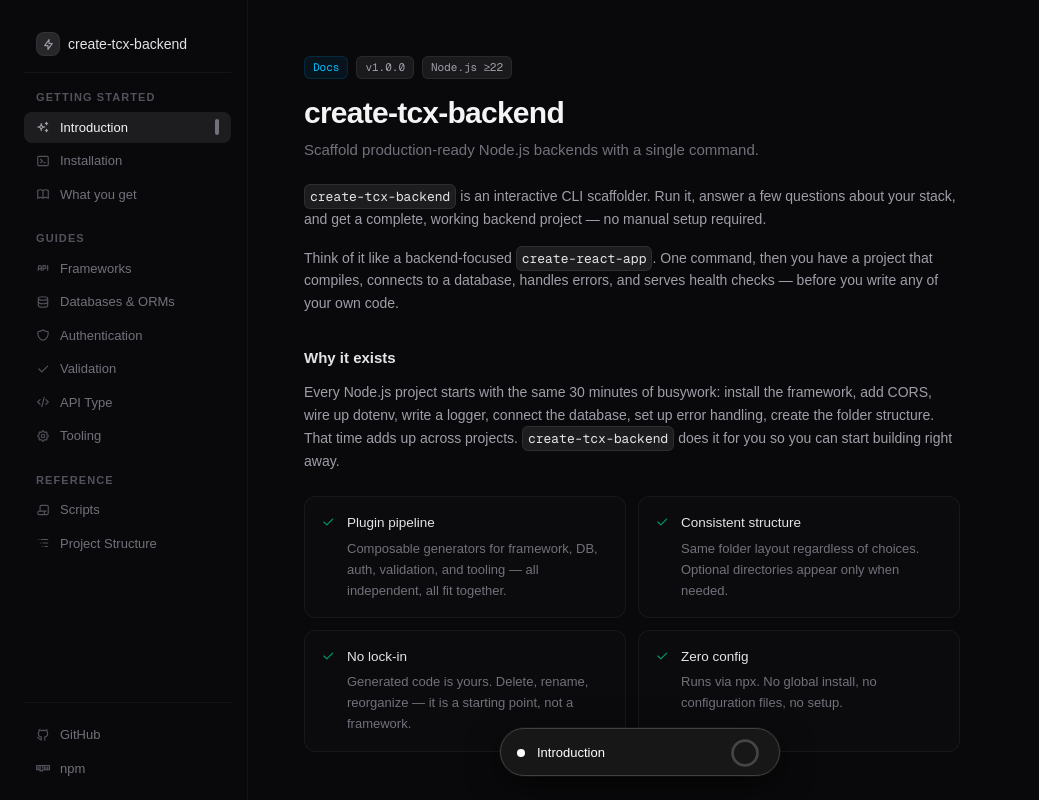
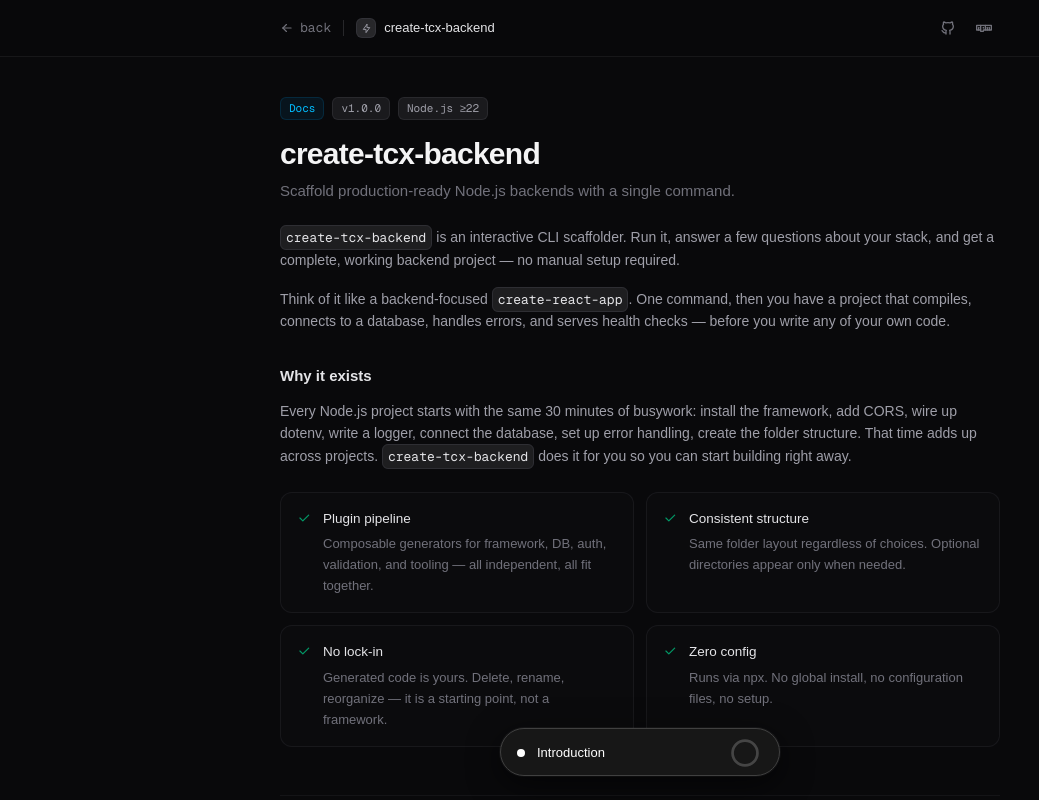
Before and after one commit to sahilcodexx/create-tcx-backend, a Next.js app in the folder web/: page /docs in a window 1280 px wide. Shown: the top 800 px of the page, without its empty margins (0-1039 px from the left). Built offline with nearby package versions, Linux system fonts and the light colour scheme.

Commit message:
refactor: remove Sidebar component and simplify DocsPage header

```diff
--- a/web/app/docs/page.tsx
+++ b/web/app/docs/page.tsx
@@ -14,12 +14,7 @@ import {
   IconDatabase,
   IconShield,
   IconSettings,
-  IconFolderOpen,
   IconApi,
-  IconPackage,
-  IconChevronRight,
-  IconMenu2,
-  IconX,
   IconAlertTriangle,
   IconInfoCircle,
   IconBolt,
@@ -434,54 +429,11 @@ function Layer({ name, desc }: { name: string; desc: string }) {
   );
 }
 
-/* ─── Sidebar ─────────────────────────────────────────────────────────────── */
-function Sidebar({ active, scrollTo }: { active: string; scrollTo: (id: string) => void }) {
-  return (
-    <aside className="flex flex-col h-full">
-      <div className="flex items-center gap-2 px-3 py-4 border-b border-zinc-800/40 mb-4">
-        <div className="flex items-center justify-center w-6 h-6 rounded-lg bg-zinc-800 border border-zinc-700/50">
-          <IconBolt size={13} className="text-zinc-400" />
-        </div>
-        <span className="text-sm font-medium text-zinc-200">create-tcx-backend</span>
-      </div>
-      {NAV.map((group) => (
-        <div key={group.group} className="mb-5">
-          <p className="text-[11px] font-semibold tracking-widest text-zinc-600 mb-1.5 px-3 uppercase">{group.group}</p>
-          <div className="flex flex-col gap-0.5">
-            {group.items.map(({ id, label, icon }) => (
-              <button
-                key={id}
-                onClick={() => scrollTo(id)}
-                className={`group flex items-center gap-2.5 px-3 py-1.5 rounded-lg text-[13px] text-left w-full transition-all ${
-                  active === id
-                    ? "bg-zinc-800/70 text-zinc-100"
-                    : "text-zinc-500 hover:text-zinc-300 hover:bg-zinc-800/30"
-                }`}
-              >
-                <span className={`shrink-0 ${active === id ? "text-zinc-400" : "text-zinc-600 group-hover:text-zinc-500"}`}>{icon}</span>
-                {label}
-                {active === id && <span className="ml-auto w-1 h-4 rounded-full bg-zinc-500" />}
-              </button>
-            ))}
-          </div>
-        </div>
-      ))}
-      <div className="mt-auto pt-4 border-t border-zinc-800/40 flex flex-col gap-0.5">
-        <a href="https://github.com" target="_blank" rel="noopener noreferrer" className="flex items-center gap-2.5 px-3 py-1.5 rounded-lg text-[13px] text-zinc-500 hover:text-zinc-300 hover:bg-zinc-800/30 transition-colors">
-          <IconBrandGithub size={14} className="text-zinc-600" />GitHub
-        </a>
-        <a href="https://npmjs.com" target="_blank" rel="noopener noreferrer" className="flex items-center gap-2.5 px-3 py-1.5 rounded-lg text-[13px] text-zinc-500 hover:text-zinc-300 hover:bg-zinc-800/30 transition-colors">
-          <IconBrandNpm size={14} className="text-zinc-600" />npm
-        </a>
-      </div>
-    </aside>
-  );
-}
+
 
 /* ─── Page ────────────────────────────────────────────────────────────────── */
 export default function DocsPage() {
   const [active, setActive] = useState("introduction");
-  const [mobileOpen, setMobileOpen] = useState(false);
   const [scrollProgress, setScrollProgress] = useState(0);
 
   // Track scroll progress for the circular indicator
@@ -517,44 +469,40 @@ export default function DocsPage() {
   const scrollTo = (id: string) => {
     document.getElementById(id)?.scrollIntoView({ behavior: "smooth" });
     window.history.replaceState(null, "", `#${id}`);
-    setMobileOpen(false);
   };
 
   return (
     <div className="min-h-screen bg-zinc-950 text-zinc-300">
-      {/* Mobile header */}
-      <header className="sticky top-0 z-40 border-b border-zinc-800/50 bg-zinc-950/95 backdrop-blur-sm lg:hidden">
-        <div className="flex items-center justify-between px-4 h-12">
-          <button onClick={() => setMobileOpen(!mobileOpen)} className="text-zinc-500 hover:text-zinc-300">
-            {mobileOpen ? <IconX size={18} /> : <IconMenu2 size={18} />}
-          </button>
-          <div className="flex items-center gap-2">
-            <Link href="/" className="flex items-center gap-1.5 text-zinc-400 hover:text-zinc-200 transition-colors text-sm font-mono">
-              <IconArrowLeft size={13} />
-              home
+      {/* Top navbar */}
+      <header className="sticky top-0 z-40 border-b border-zinc-800/50 bg-zinc-950/90 backdrop-blur-md">
+        <div className="max-w-3xl mx-auto flex items-center justify-between px-6 h-14">
+          <div className="flex items-center gap-3">
+            <Link href="/" className="flex items-center gap-1.5 text-zinc-500 hover:text-zinc-200 transition-colors text-[13px] font-mono">
+              <IconArrowLeft size={14} />
+              back
             </Link>
-            <Badge variant="outline">v1.0.0</Badge>
+            <span className="w-px h-4 bg-zinc-800" />
+            <div className="flex items-center gap-2">
+              <div className="flex items-center justify-center w-5 h-5 rounded-md bg-zinc-800 border border-zinc-700/50">
+                <IconBolt size={11} className="text-zinc-400" />
+              </div>
+              <span className="text-[13px] font-medium text-zinc-200">create-tcx-backend</span>
+            </div>
+          </div>
+          <div className="flex items-center gap-1">
+            <a href="https://github.com" target="_blank" rel="noopener noreferrer" className="flex items-center justify-center w-8 h-8 rounded-lg text-zinc-500 hover:text-zinc-200 hover:bg-zinc-800/50 transition-colors">
+              <IconBrandGithub size={16} />
+            </a>
+            <a href="https://npmjs.com" target="_blank" rel="noopener noreferrer" className="flex items-center justify-center w-8 h-8 rounded-lg text-zinc-500 hover:text-zinc-200 hover:bg-zinc-800/50 transition-colors">
+              <IconBrandNpm size={16} />
+            </a>
           </div>
         </div>
       </header>
 
-      {/* Mobile overlay */}
-      {mobileOpen && <div className="fixed inset-0 z-30 bg-black/70 lg:hidden" onClick={() => setMobileOpen(false)} />}
-
-      {/* Mobile sidebar */}
-      <div className={`fixed top-12 left-0 bottom-0 z-30 w-60 bg-zinc-950 border-r border-zinc-800/50 overflow-y-auto transition-transform duration-200 lg:hidden ${mobileOpen ? "translate-x-0" : "-translate-x-full"}`}>
-        <Sidebar active={active} scrollTo={scrollTo} />
-      </div>
-
-      {/* Desktop layout */}
-      <div className="max-w-7xl mx-auto flex px-4 lg:px-6">
-        {/* Left sidebar */}
-        <div className="hidden lg:flex flex-col w-56 shrink-0 sticky top-0 h-screen overflow-y-auto border-r border-zinc-800/40 py-4 pr-4">
-          <Sidebar active={active} scrollTo={scrollTo} />
-        </div>
-
-        {/* Content */}
-        <main className="flex-1 min-w-0 py-8 lg:py-14 px-4 lg:px-10 xl:px-14 max-w-3xl">
+      {/* Content */}
+      <div className="max-w-3xl mx-auto px-6">
+        <main className="py-10 pb-24">
 
           {/* Introduction */}
           <section id="introduction">
```
